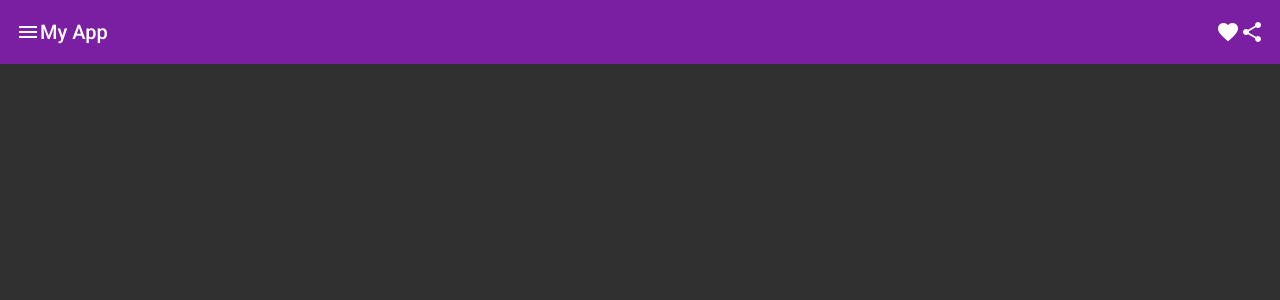
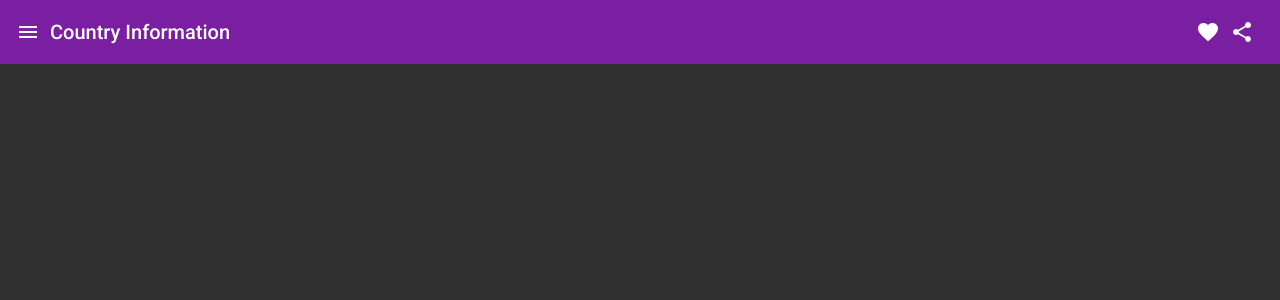
Before and after one commit to luismisanchez/country-info, an Angular app: page / in a window 1280 px wide. Shown: the top 300 px of the page. Built offline with nearby package versions, Linux system fonts and the light colour scheme.

Commit message:
fix styles and title

```diff
--- a/src/app/components/toolbar/toolbar.component.html
+++ b/src/app/components/toolbar/toolbar.component.html
@@ -1,6 +1,6 @@
 <mat-toolbar color="primary">
     <mat-icon>menu</mat-icon>
-  <span>My App</span>
+  <span>Country Information</span>
   <span class="spacer"></span>
     <mat-icon>favorite</mat-icon>
     <mat-icon>share</mat-icon>
--- a/src/app/components/toolbar/toolbar.component.scss
+++ b/src/app/components/toolbar/toolbar.component.scss
@@ -1,3 +1,4 @@
 .spacer {
   flex: 1 1 auto;
 }
+mat-icon{margin-right: 10px;}
```
